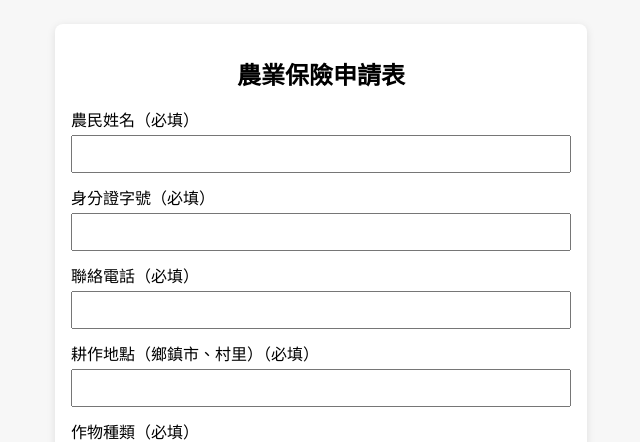
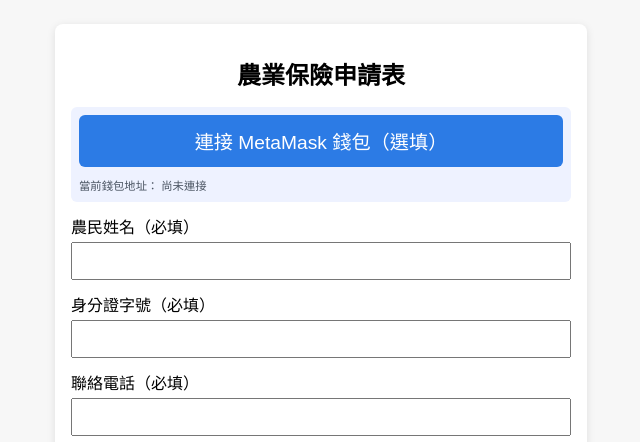
Before and after one commit to s4112780048/farmer-insurance-form-2.0, a Flask app: page /apply in a window 1280 px wide. Shown: the top 442 px of the page, without its empty margins (319-959 px from the left). Run offline with Flask 3, Linux system fonts and the light colour scheme.

Commit message:
Add MetaMask wallet connect and Excel export

```diff
--- a/app.py
+++ b/app.py
@@ -1,45 +1,45 @@
 import os
 import json
 from datetime import datetime
+from io import BytesIO
 
-from flask import Flask, render_template, request
+from flask import Flask, render_template, request, send_file, abort
+import pandas as pd
 
-# 建立 Flask app
-app = Flask(__name__, static_folder="static", template_folder="templates")
+BASE_DIR = os.path.dirname(os.path.abspath(__file__))
 
-# 資料檔路徑設定
-BASE_DIR = os.path.dirname(os.path.abspath(__file__))
+app = Flask(
+    __name__,
+    template_folder=os.path.join(BASE_DIR, "templates"),
+    static_folder=os.path.join(BASE_DIR, "static"),
+)
+
 DATA_DIR = os.path.join(BASE_DIR, "data")
 FILE_PATH = os.path.join(DATA_DIR, "applications.json")
 
 
 @app.route("/")
 def index():
-    """首頁：說明 + 按鈕連到 /apply"""
     return render_template("index.html")
 
 
 @app.route("/apply", methods=["GET"])
 def apply_get():
-    """顯示保單填寫表單"""
     return render_template("form.html")
 
 
 @app.route("/apply", methods=["POST"])
 def apply_post():
-    """接收保單表單資料，寫入 JSON 檔，顯示成功頁"""
     form = request.form
 
-    # 必填欄位檢查
+    # 必填欄位不要放 walletAddress，讓它是選填
     required_fields = ["name", "idNumber", "phone", "crop", "area", "location"]
     missing = [field for field in required_fields if not form.get(field, "").strip()]
     if missing:
         return f"以下欄位為必填：{', '.join(missing)}", 400
 
-    # 確保 data 資料夾存在
     os.makedirs(DATA_DIR, exist_ok=True)
 
-    # 讀舊資料
     current = []
     if os.path.exists(FILE_PATH):
         with open(FILE_PATH, "r", encoding="utf-8") as f:
@@ -47,21 +47,48 @@ def apply_post():
             if raw:
                 current = json.loads(raw)
 
-    # 把表單資料變成 dict
     data = {k: v for k, v in form.items()}
     data["createdAt"] = datetime.utcnow().isoformat()
-
     current.append(data)
 
-    # 寫回 JSON
     with open(FILE_PATH, "w", encoding="utf-8") as f:
         json.dump(current, f, ensure_ascii=False, indent=2)
 
-    # 顯示成功頁，帶名字進去
     return render_template("success.html", name=form.get("name"))
 
 
+# 如果你有做匯出 Excel，可以保留這個：
+@app.route("/admin/export")
+def export_excel():
+    if not os.path.exists(FILE_PATH):
+        abort(404, description="目前沒有申請資料可匯出。")
+
+    with open(FILE_PATH, "r", encoding="utf-8") as f:
+        raw = f.read().strip()
+        if not raw:
+            abort(404, description="目前沒有申請資料可匯出。")
+        data = json.loads(raw)
+
+    if not data:
+        abort(404, description="目前沒有申請資料可匯出。")
+
+    df = pd.DataFrame(data)
+
+    output = BytesIO()
+    with pd.ExcelWriter(output, engine="openpyxl") as writer:
+        df.to_excel(writer, index=False, sheet_name="Applications")
+    output.seek(0)
+
+    filename = "applications_" + datetime.now().strftime("%Y%m%d_%H%M%S") + ".xlsx"
+
+    return send_file(
+        output,
+        as_attachment=True,
+        download_name=filename,
+        mimetype="application/vnd.openxmlformats-officedocument.spreadsheetml.sheet",
+    )
+
+
 if __name__ == "__main__":
-    # 本機沒設定 PORT 時用 3000，Zeabur 會塞環境變數 PORT
     port = int(os.environ.get("PORT", 3000))
     app.run(host="0.0.0.0", port=port)
--- a/requirements.txt
+++ b/requirements.txt
@@ -1 +1,3 @@
 Flask>=3.0,<4
+pandas>=2.0
+openpyxl>=3.1
--- /dev/null
+++ b/static/js/wallet.js
@@ -0,0 +1,44 @@
+// static/js/wallet.js
+
+async function connectWallet() {
+  const button = document.getElementById('connect-wallet-btn');
+  const display = document.getElementById('wallet-address');
+  const hiddenInput = document.getElementById('walletAddress');
+
+  if (!window.ethereum) {
+    alert('找不到錢包，請先在瀏覽器安裝 MetaMask 或其他以太坊錢包外掛。');
+    return;
+  }
+
+  try {
+    const accounts = await window.ethereum.request({
+      method: 'eth_requestAccounts',
+    });
+
+    const address = accounts[0];
+
+    const short = address.slice(0, 6) + '...' + address.slice(-4);
+    if (button) {
+      button.textContent = '已連接：' + short;
+      button.disabled = true;
+    }
+
+    if (display) {
+      display.textContent = address;
+    }
+
+    if (hiddenInput) {
+      hiddenInput.value = address;
+    }
+  } catch (err) {
+    console.error(err);
+    alert('連接錢包失敗，可能是使用者取消或錢包發生錯誤。');
+  }
+}
+
+window.addEventListener('DOMContentLoaded', () => {
+  const button = document.getElementById('connect-wallet-btn');
+  if (button) {
+    button.addEventListener('click', connectWallet);
+  }
+});
--- a/templates/form.html
+++ b/templates/form.html
@@ -56,12 +56,41 @@
         font-size: 0.8rem;
         color: #666;
       }
+      .wallet-box {
+        margin-bottom: 10px;
+        padding: 8px;
+        border-radius: 6px;
+        background: #eef2ff;
+        font-size: 0.85rem;
+      }
+      .wallet-box small {
+        color: #4b5563;
+      }
     </style>
   </head>
   <body>
     <div class="container">
       <h1>農業保險申請表</h1>
+
+      <!-- 連接錢包區塊 -->
+      <div class="wallet-box">
+        <button
+          type="button"
+          id="connect-wallet-btn"
+          style="width: 100%; margin-top: 0; margin-bottom: 8px;"
+        >
+          連接 MetaMask 錢包（選填）
+        </button>
+        <small>
+          當前錢包地址：
+          <span id="wallet-address">尚未連接</span>
+        </small>
+      </div>
+
       <form method="post" action="/apply">
+        <!-- 隱藏欄位：一併把錢包地址送到後端 -->
+        <input type="hidden" name="walletAddress" id="walletAddress" />
+
         <label>
           農民姓名（必填）
           <input type="text" name="name" required />
@@ -86,10 +115,7 @@
           作物種類（必填）
           <select name="crop" required>
             <option value="">請選擇</option>
-            <option value="rice">水稻</option>
-            <option value="banana">香蕉</option>
-            <option value="pear">梨子</option>
-            <option value="other">其他</option>
+            <option value="mango">芒果</option>
           </select>
         </label>
 
@@ -132,5 +158,8 @@
         <button type="submit">送出申請</button>
       </form>
     </div>
+
+    <!-- 很重要：載入 wallet.js -->
+    <script src="{{ url_for('static', filename='js/wallet.js') }}"></script>
   </body>
 </html>
```
